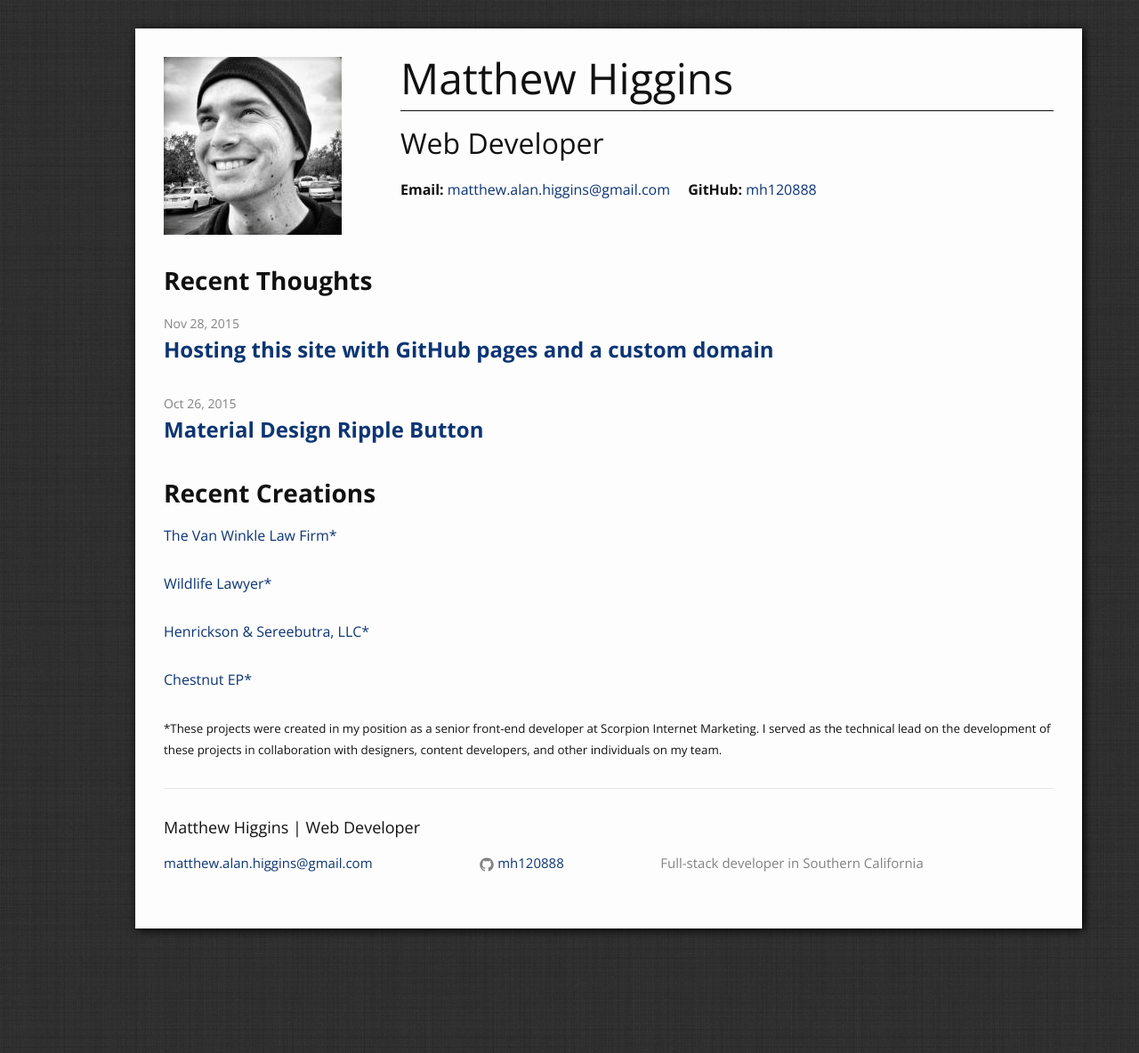
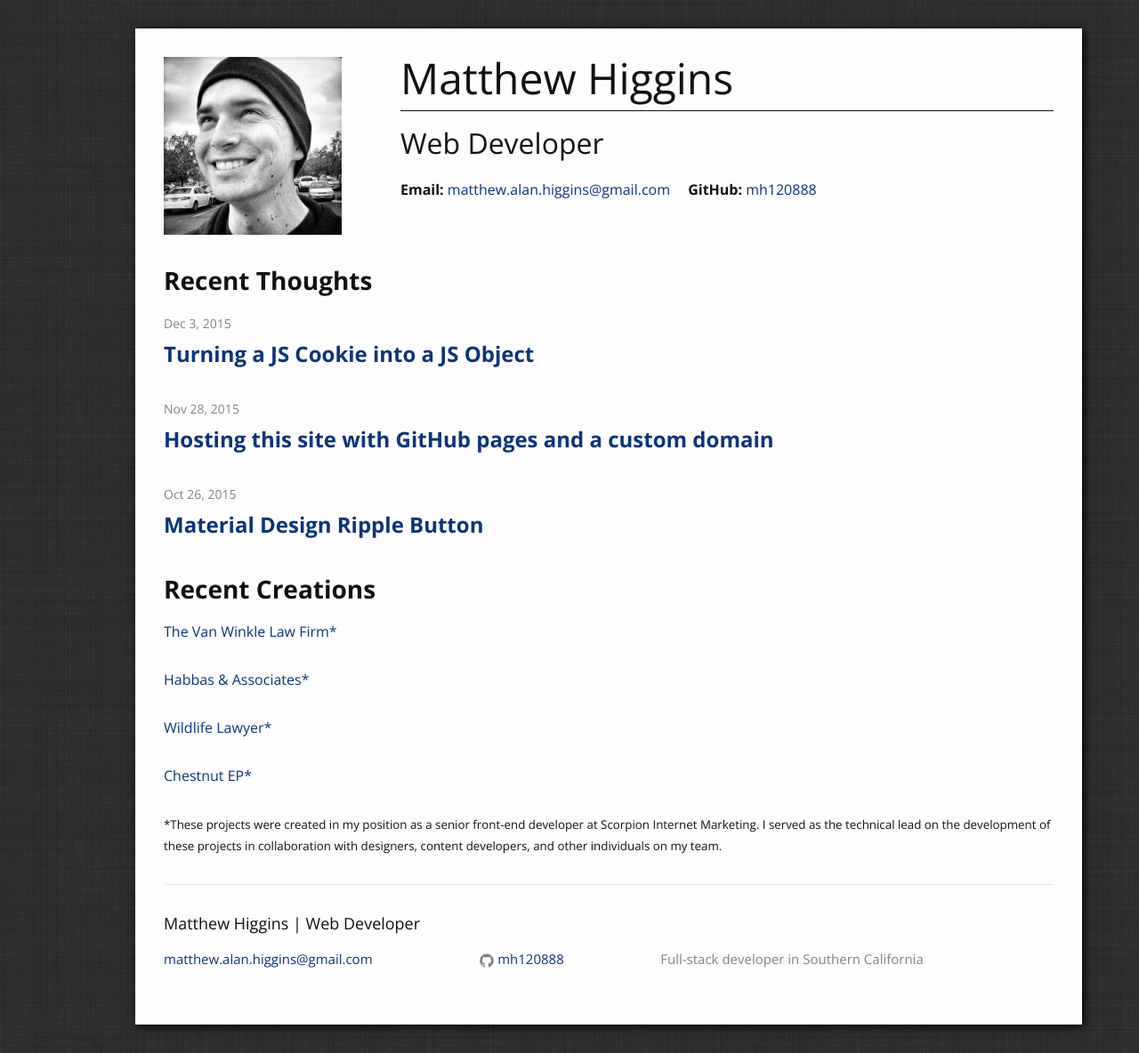
Before and after one commit to mh120888/new-portfolio, a Jekyll site: the page built from index.html, in a window 1280 px wide. Shown: the whole page at 89% size. Built offline with Jekyll 4.4.1, drawn with Linux system fonts in a browser that asks for light colours; before the commit the page ends 1076 px from its top, so only the background shows below that.

Commit message:
Adds post on JS cookie -> object

```diff
--- a/_sass/_base.scss
+++ b/_sass/_base.scss
@@ -101,10 +101,31 @@ h1, h2, h3, h4, h5, h6 {
 a {
     color: $brand-color;
     text-decoration: none;
-
+    display: inline-block;
+    position: relative;
+    &:before, &:after {
+        position: absolute;
+        bottom: 0;
+        height: 1px;
+        background-color: $text-color;
+        transition: .5s all ease;
+        width: 50%;
+        content: '';
+        transform: scaleX(0);
+    }
+    &:before {
+        left: 0%;
+        transform-origin: right;
+    }
+    &:after {
+        left: 50%;
+        transform-origin: left;
+    }
     &:hover {
         color: $text-color;
-        text-decoration: underline;
+    }
+    &:hover:before, &:hover:after {
+        transform: scaleX(1);
     }
 }
 
--- a/_sass/_layout.scss
+++ b/_sass/_layout.scss
@@ -186,7 +186,7 @@
 }
 
 .post-link {
-    display: block;
+    display: inline-block;
     font-size: 24px;
 }
 
--- a/index.html
+++ b/index.html
@@ -7,13 +7,13 @@ url: "http://vwlawfirm.scorpionlocal.com/",
 disclaimer: '*'
 }
 - {
-name: "Wildlife Lawyer",
-url: "http://www.wildlifelawyer.com/",
+name:  "Habbas & Associates",
+url: "http://habbaslaw2015com.scorpionlocal.com/",
 disclaimer: '*'
 }
 - {
-name:  "Henrickson & Sereebutra, LLC",
-url: "http://www.criminallawfirmmarietta.com/",
+name: "Wildlife Lawyer",
+url: "http://www.wildlifelawyer.com/",
 disclaimer: '*'
 }
 - {
```
Also changed, not shown: _posts/2015-12-03-javascript-cookie-to-object.markdown (added, +28 -0 lines), 1 other file.
